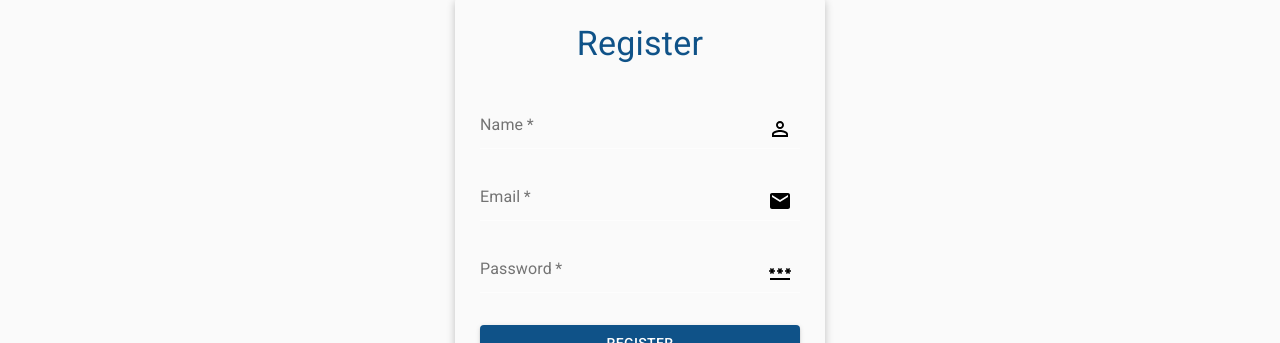
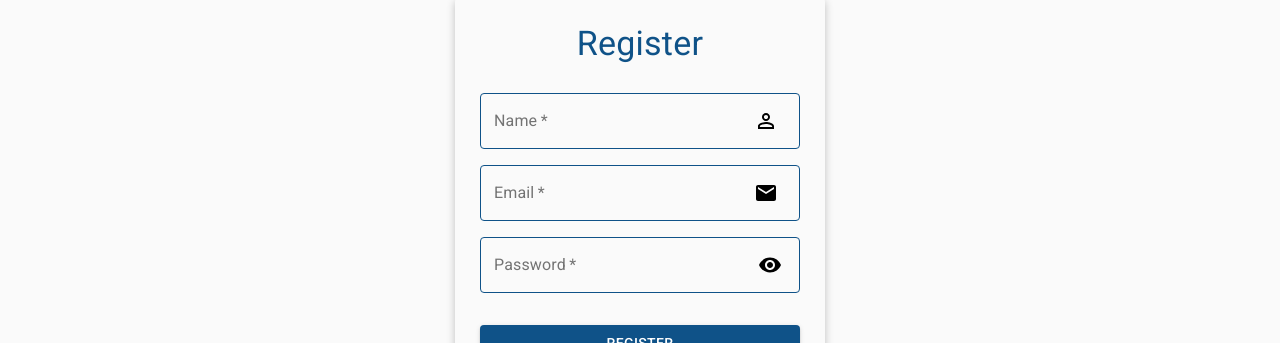
Before and after one commit to dwitrnd/compware-application, a React (Create React App) app in the folder client/: page /register in a window 1280 px wide. Shown: the part 162-505 px from the top of the page. Built offline with nearby package versions, Linux system fonts and the light colour scheme; what react-sizeme would draw is missing.

Commit message:
Chore: Working on course detail page

```diff
--- a/client/src/App.js
+++ b/client/src/App.js
@@ -23,6 +23,7 @@ import VerifyCertificate from "./screen/VerifyCertificate/VerifyCertificate";
 import Blog from "./screen/Blog/Blog";
 import TermsAndConditions from "./screen/TermsAndConditions/TermsAndConditions";
 import BlogPage from "screen/Blog/BlogPage";
+import CourseDetailPage from "screen/CourseDetailPage/CourseDetailPage";
 
 const theme = createTheme({
   palette: {
@@ -139,6 +140,14 @@ function App() {
                     </Layout>
                   }
                 />
+                <Route
+                  path="course-detail"
+                  element={
+                    <Layout>
+                      <CourseDetailPage />
+                    </Layout>
+                  }
+                />
 
                 <Route
                   path="login"
--- a/client/src/components/AboutUsDropDown/AboutUsDropDown.js
+++ b/client/src/components/AboutUsDropDown/AboutUsDropDown.js
@@ -4,7 +4,6 @@ import Button from "@mui/material/Button";
 import Menu from "@mui/material/Menu";
 import styledcomponent from "styled-components";
 import { Link } from "react-router-dom";
-import { MenuItem } from "@mui/material";
 
 const MenuList = styledcomponent.ul`
   display:flex;
@@ -59,6 +58,15 @@ const ClickDropdown = styled((props) => (
 }));
 
 export default function AboutUsDropDown() {
+  const itemVarients = {
+    open: {
+      opacity: 1,
+      y: 0,
+      transition: { type: "spring", stiffness: 300, damping: 24 },
+    },
+    closed: { opacity: 0, y: 20, transition: { duration: 0.2 } },
+  };
+
   const [anchorEl, setAnchorEl] = React.useState(null);
   const open = Boolean(anchorEl);
   const handleClick = (event) => {
--- a/client/src/components/CoursesItems/CoursesItem.js
+++ b/client/src/components/CoursesItems/CoursesItem.js
@@ -6,6 +6,7 @@ import ExpressJs from "../../assets/images/courses/expressjs.png";
 import { useState } from "react";
 import CourseEnrollDialog from "components/CourseEnrollDialog/CourseEnrollDialog";
 import Stack from "@mui/material/Stack";
+import { Link } from "react-router-dom";
 
 const CoursesItem = () => {
   const [open, setOpen] = useState(false);
@@ -75,7 +76,9 @@ const CoursesItem = () => {
               spacing={4}
               marginTop="3rem"
             >
-              <Button variant="outlined">Read More</Button>
+              <Link to="/course-detail">
+                <Button variant="outlined">Read More</Button>
+              </Link>
               <CourseEnrollDialog courseName={course} />
             </Stack>
           </div>
--- a/client/src/screen/AdminAuth/AdminLogin.js
+++ b/client/src/screen/AdminAuth/AdminLogin.js
@@ -9,7 +9,6 @@ import { useLoginUserMutation } from "../../redux/api/auth/userAuthApi";
 import { storeTokenByValue } from "../../services/LocalStorageService";
 import { useDispatch } from "react-redux";
 import { setUserToken } from "../../redux/features/authSlice";
-import Grid from "@mui/material/Grid";
 
 const AdminLogin = () => {
   const [showPassword, setShowPassword] = useState(false);
@@ -94,7 +93,7 @@ const AdminLogin = () => {
             id="standard-basic"
             name="email"
             label="Email"
-            variant="standard"
+            variant="outlined"
             type="email"
             InputProps={{
               endAdornment: (
@@ -111,7 +110,7 @@ const AdminLogin = () => {
             id="standard-basic margin-dense"
             name="password"
             label="Password"
-            variant="standard"
+            variant="outlined"
             type={showPassword ? "text" : "password"}
             InputProps={{
               endAdornment: (
--- a/client/src/screen/AdminAuth/AdminRegister.js
+++ b/client/src/screen/AdminAuth/AdminRegister.js
@@ -1,14 +1,26 @@
 import React from "react";
-import { Box, TextField, Typography, IconButton, Button } from "@mui/material";
+import {
+  Box,
+  TextField,
+  Typography,
+  IconButton,
+  Button,
+  InputAdornment,
+} from "@mui/material";
 import EmailIcon from "@mui/icons-material/Email";
-import PasswordIcon from "@mui/icons-material/Password";
 import PersonOutlineIcon from "@mui/icons-material/PersonOutline";
 import { Link } from "react-router-dom";
 import { useState } from "react";
 import { useNavigate } from "react-router-dom";
 import { storeTokenByValue } from "../../services/LocalStorageService";
 import { useRegisterUserMutation } from "../../redux/api/auth/userAuthApi";
+import { Visibility, VisibilityOff } from "@mui/icons-material";
 const AdminRegister = () => {
+  const [showPassword, setShowPassword] = useState(false);
+
+  const handleTogglePassword = () => {
+    setShowPassword(!showPassword);
+  };
   const [error, setError] = useState({
     status: false,
     msg: "",
@@ -105,7 +117,7 @@ const AdminRegister = () => {
             id="name"
             name="name"
             label="Name"
-            variant="standard"
+            variant="outlined"
             type="text"
             InputProps={{
               endAdornment: (
@@ -122,7 +134,7 @@ const AdminRegister = () => {
             id="email"
             name="email"
             label="Email"
-            variant="standard"
+            variant="outlined"
             type="email"
             InputProps={{
               endAdornment: (
@@ -139,13 +151,15 @@ const AdminRegister = () => {
             id="password"
             name="password"
             label="Password"
-            variant="standard"
-            type="password"
+            variant="outlined"
+            type={showPassword ? "text" : "password"}
             InputProps={{
               endAdornment: (
-                <IconButton>
-                  <PasswordIcon />
-                </IconButton>
+                <InputAdornment position="start">
+                  <IconButton onClick={handleTogglePassword} edge="end">
+                    {showPassword ? <VisibilityOff /> : <Visibility />}
+                  </IconButton>
+                </InputAdornment>
               ),
             }}
           />
--- /dev/null
+++ b/client/src/screen/CourseDetailPage/CourseDetailPage.js
@@ -0,0 +1,29 @@
+import { Typography } from "@material-ui/core";
+import { Container } from "@mui/material";
+import React from "react";
+import Grid from "@mui/material/Unstable_Grid2";
+
+const CourseDetailPage = () => {
+  return (
+    <>
+      <Container style={{ marginTop: "3rem", marginBottom: "3rem" }}>
+        <section>
+          <Typography
+            variant="h3"
+            color="primary"
+            style={{
+              display: "flex",
+              alignItems: "center",
+              justifyContent: "center",
+            }}
+          >
+            Course Detail
+          </Typography>
+        </section>
+        <Grid container spacing={2}></Grid>
+      </Container>
+    </>
+  );
+};
+
+export default CourseDetailPage;
```
Also changed, not shown: 1 other file (tests, documents, lock files or other folders).
